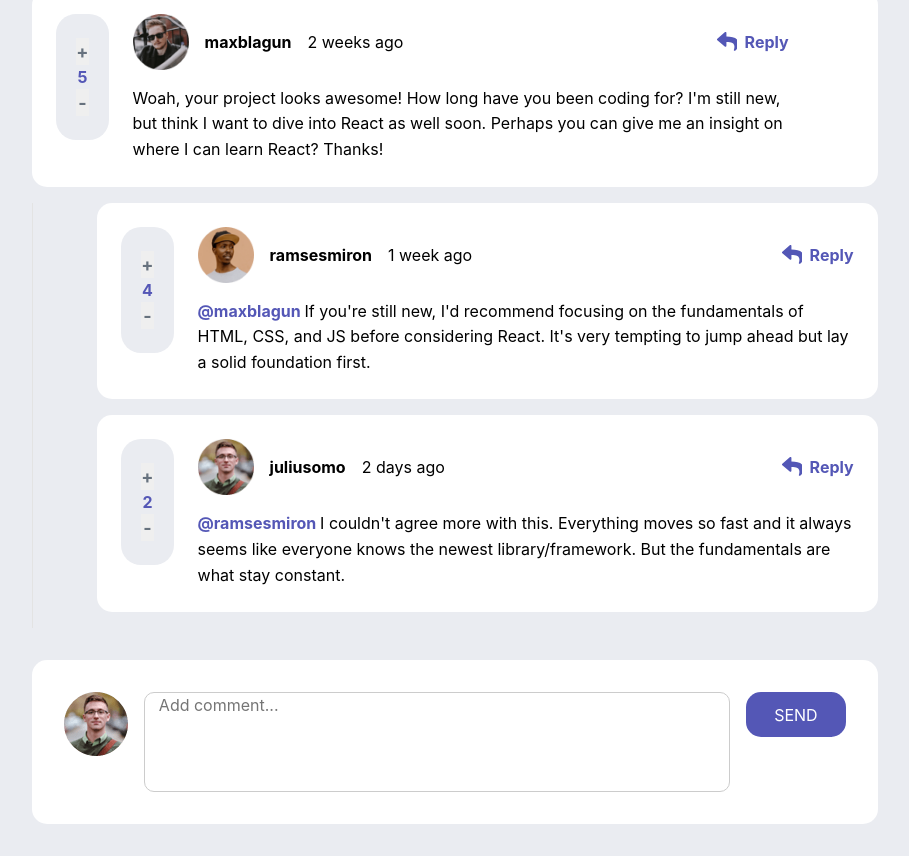
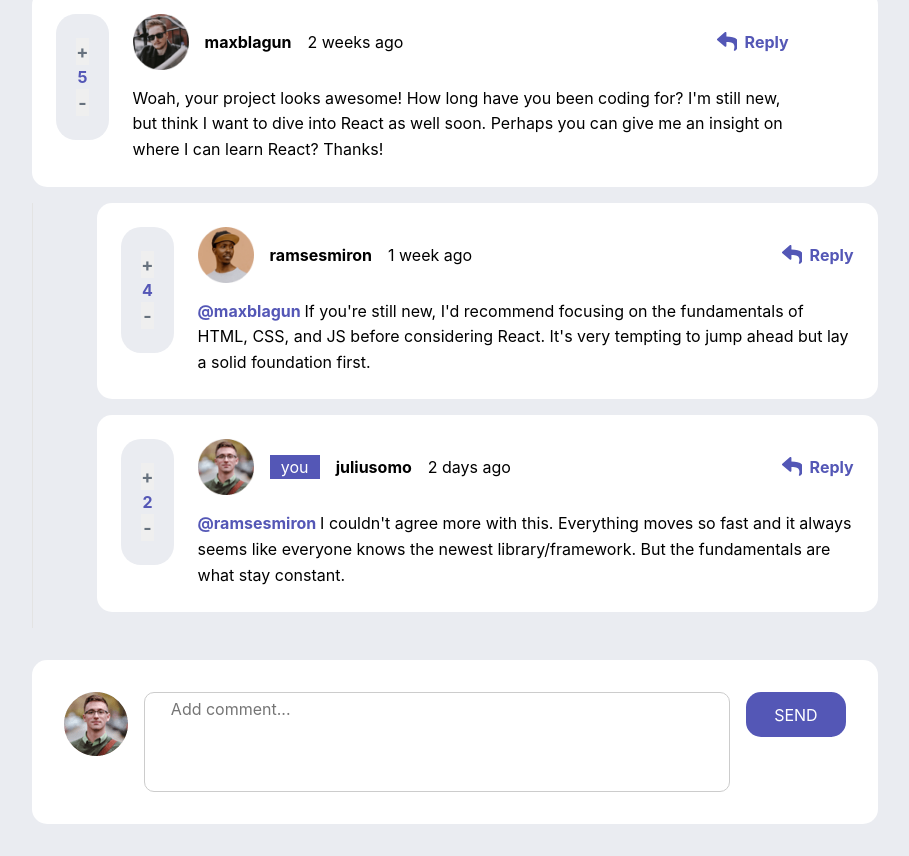
Before and after one commit to VPontis15/Interactive-comment-section-, a React (Vite) app: page / in a window 1280 px wide. Shown: the part 223-1079 px from the top of the page, without its empty margins (185-1094 px from the left). Built offline with nearby package versions, Linux system fonts and the light colour scheme.

Commit message:
add comment functionality

```diff
--- a/src/Context/AppContext.jsx
+++ b/src/Context/AppContext.jsx
@@ -1,4 +1,4 @@
-import { createContext, useContext, useReducer } from "react";
+import { createContext, useContext, useReducer, useState } from "react";
 import data from "../Data/data.json";
 
 const AppContext = createContext();
@@ -82,6 +82,7 @@ function reducer(state, action) {
         }),
       };
     case "addComment":
+      if (!action.payload) return;
       return {
         ...state,
         comments: [...state.comments, action.payload],
@@ -107,6 +108,10 @@ function reducer(state, action) {
 
 function AppProvider({ children }) {
   const [state, dispatch] = useReducer(reducer, initialState);
+  const [comment, setComment] = useState("");
+  function handleAddComment(e) {
+    setComment(e.target.value);
+  }
 
   return (
     <AppContext.Provider
@@ -117,6 +122,9 @@ function AppProvider({ children }) {
         allComments: state.allComments,
         likes: state.comments.score,
         isLiked: state.isLiked,
+        comment,
+        handleAddComment,
+        setComment,
         dispatch,
       }}
     >
--- a/src/features/comment/AddComment.jsx
+++ b/src/features/comment/AddComment.jsx
@@ -1,10 +1,6 @@
 import styled from "styled-components";
 import { useAppContext } from "../../Context/AppContext";
-
-function AddComment() {
-  const { currentUser } = useAppContext();
-
-  const AddComment = styled.div`
+const AddCommentDiv = styled.div`
   display: flex;
   align-items: start;
   background-color: #fff;
@@ -20,6 +16,7 @@ function AddComment() {
   height: 100px;
   border: 1px solid #ccc;
   border-radius: 10px;
+  padding: 0.25em 0.75em;
 `;
 
 const SendButton = styled.button`
@@ -32,12 +29,44 @@ function AddComment() {
   cursor: pointer;
 `;
 
+function AddComment() {
+  const { currentUser, dispatch, comment, handleAddComment, setComment } =
+    useAppContext();
+  console.log(currentUser);
   return (
-    <AddComment autoFocus={true}>
+    <AddCommentDiv autoFocus={true}>
       <img src={currentUser.image.png} />
-      <TextArea placeholder="   Add comment..."></TextArea>
-      <SendButton>Send</SendButton>
-    </AddComment>
+
+      <TextArea
+        required={true}
+        onChange={(e) => {
+          handleAddComment(e);
+        }}
+        value={comment}
+        placeholder="   Add comment..."
+      ></TextArea>
+      <SendButton
+        onClick={() => {
+          if (!comment) return;
+          dispatch({
+            type: "addComment",
+            payload: {
+              id: 8,
+              user: {
+                username: currentUser.username,
+                image: currentUser.image,
+              },
+              score: 0,
+              content: comment,
+              createdAt: "1 day ago",
+            },
+          });
+          setComment("");
+        }}
+      >
+        Send
+      </SendButton>
+    </AddCommentDiv>
   );
 }
 
--- a/src/features/comment/CommnentContent.jsx
+++ b/src/features/comment/CommnentContent.jsx
@@ -1,5 +1,5 @@
 import styled from "styled-components";
-import data from "../../Data/data.json";
+
 import RepliesContainer from "../Replies/RepliesContainer";
 import LikeComponent from "./LikeComponent";
 import { useAppContext } from "../../Context/AppContext";
@@ -53,15 +53,19 @@ const ReplyButton = styled.button`
   align-items: center;
   cursor: pointer;
 `;
+const currentUserText = {
+  display: `inlineBlock`,
+  padding: `0 .7em`,
+  color: `#fff`,
+  backgroundColor: `hsl(238, 40%, 52%)`,
+  textTransform: "lowercase",
+};
 
 // const { comments } = data;
 
 function CommnentContent() {
-  const { comments, dispatch, likes, replies, allComments, isClicked } =
-    useAppContext();
-  const isClickedStyle = {
-    color: isClicked ? "red" : "blue",
-  };
+  const { comments, dispatch, likes, replies, currentUser } = useAppContext();
+
   return (
     <>
       {comments.map((comment) => {
@@ -80,6 +84,9 @@ function CommnentContent() {
                   }}
                 >
                   <UserAvatar src={comment.user.image.png} />
+                  {currentUser.username === comment.user.username && (
+                    <span style={currentUserText}> YOU</span>
+                  )}
                   <UserName>{comment.user.username}</UserName>
                   <span>{comment.createdAt}</span>
                   <ReplyButton
@@ -113,6 +120,9 @@ function CommnentContent() {
                       <div style={{}}>
                         <UserDetailsContainer>
                           <UserAvatar src={reply.user.image.png} />
+                          {currentUser.username === reply.user.username && (
+                            <span style={currentUserText}> YOU</span>
+                          )}
                           <UserName>{reply.user.username}</UserName>
                           <span>{reply.createdAt}</span>
                           <ReplyButton
```
Lines whose indentation alone changed are shown as unchanged.
